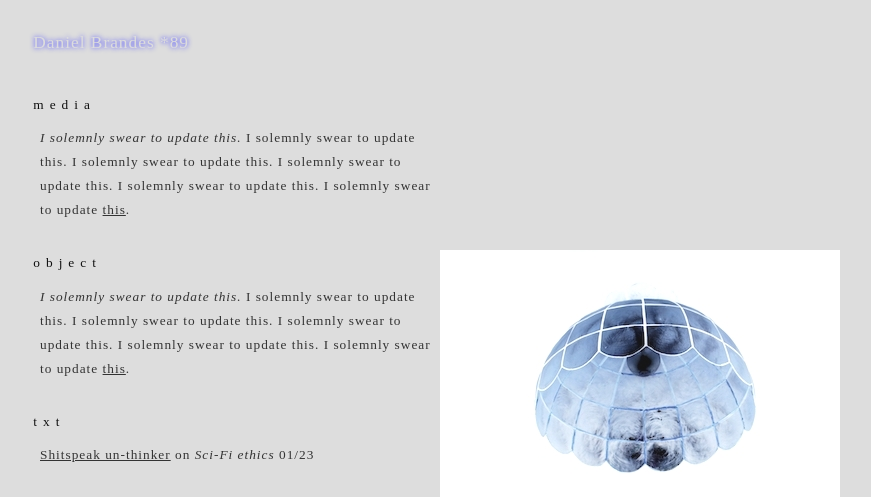
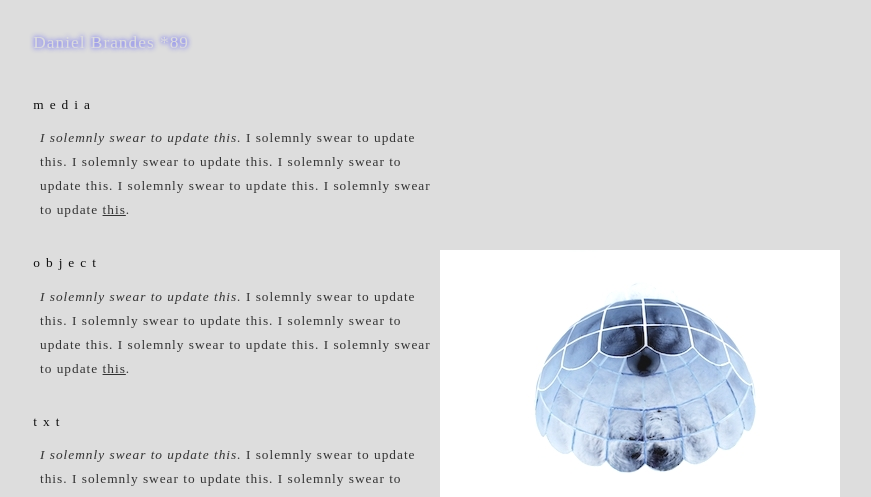
Before and after one commit to hyperuser01/hyperuser01.github.io, a plain HTML site: page index.htm in a window 1280 px wide. Shown: the top 497 px of the page, without its empty margins (0-871 px from the left). Drawn offline with Linux system fonts and the light colour scheme.

Commit message:
Add files via upload

```diff
--- a/index.htm
+++ b/index.htm
@@ -70,7 +70,7 @@
 	<h1>txt</h1>
 
 	<ul>
-		<li><a href="https://medium.com/@dnlbrnds/millenia-up-the-garden-path-bc3e262efc75">Shitspeak un-thinker</a> on <h2>Sci-Fi ethics</h2> 01/23</li>
+		<li><h2>I solemnly swear to update this.</h2> I solemnly swear to update this. I solemnly swear to update this. I solemnly swear to update this. I solemnly swear to update this. I solemnly swear to update <a href="files/doc_test.pdf">this</a>.</li>
 	</ul>
 
 
```
